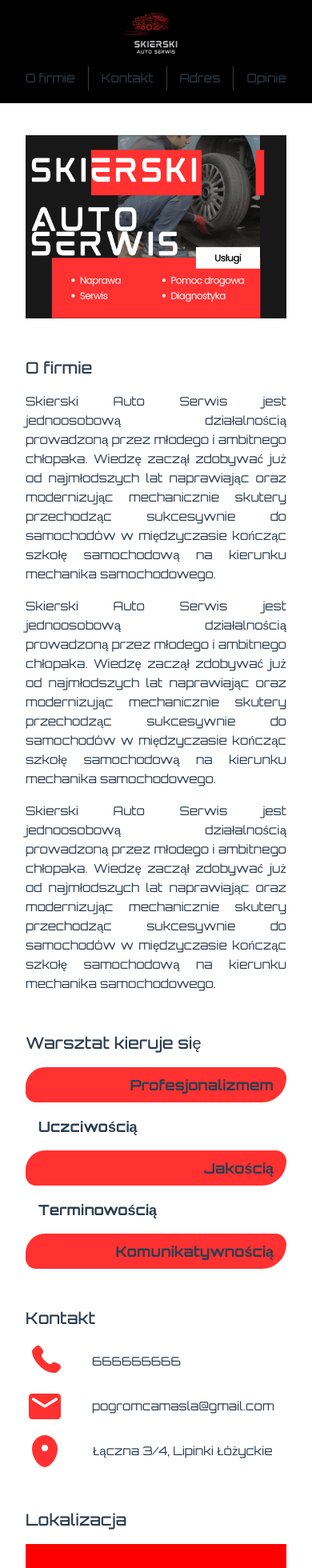
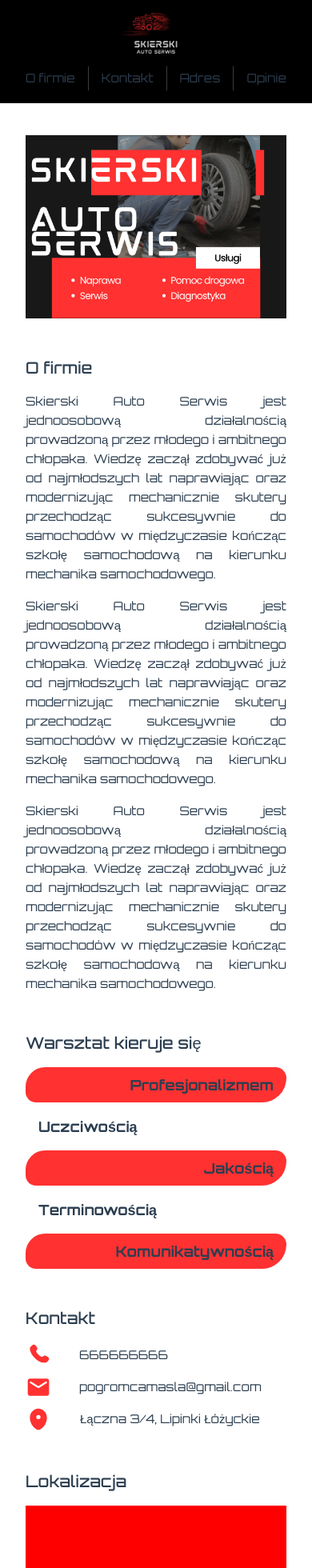
Before and after one commit to Adrian4401/CarMechanic, a Vue app: page / in a window 390 px wide. Shown: the top 1960 px of the page at 80% size. Built offline with nearby package versions, Linux system fonts and the light colour scheme; grey boxes are pictures that could not be loaded.

Commit message:
Commit before adding a slider.

```diff
--- a/src/index.css
+++ b/src/index.css
@@ -58,5 +58,5 @@ body {
 }
 
 .contact-element-icon {
-    @apply w-12 h-12 mr-8 text-secondary
+    @apply w-8 h-8 lg:w-12 lg:h-12 mr-8 text-secondary
 }
```
